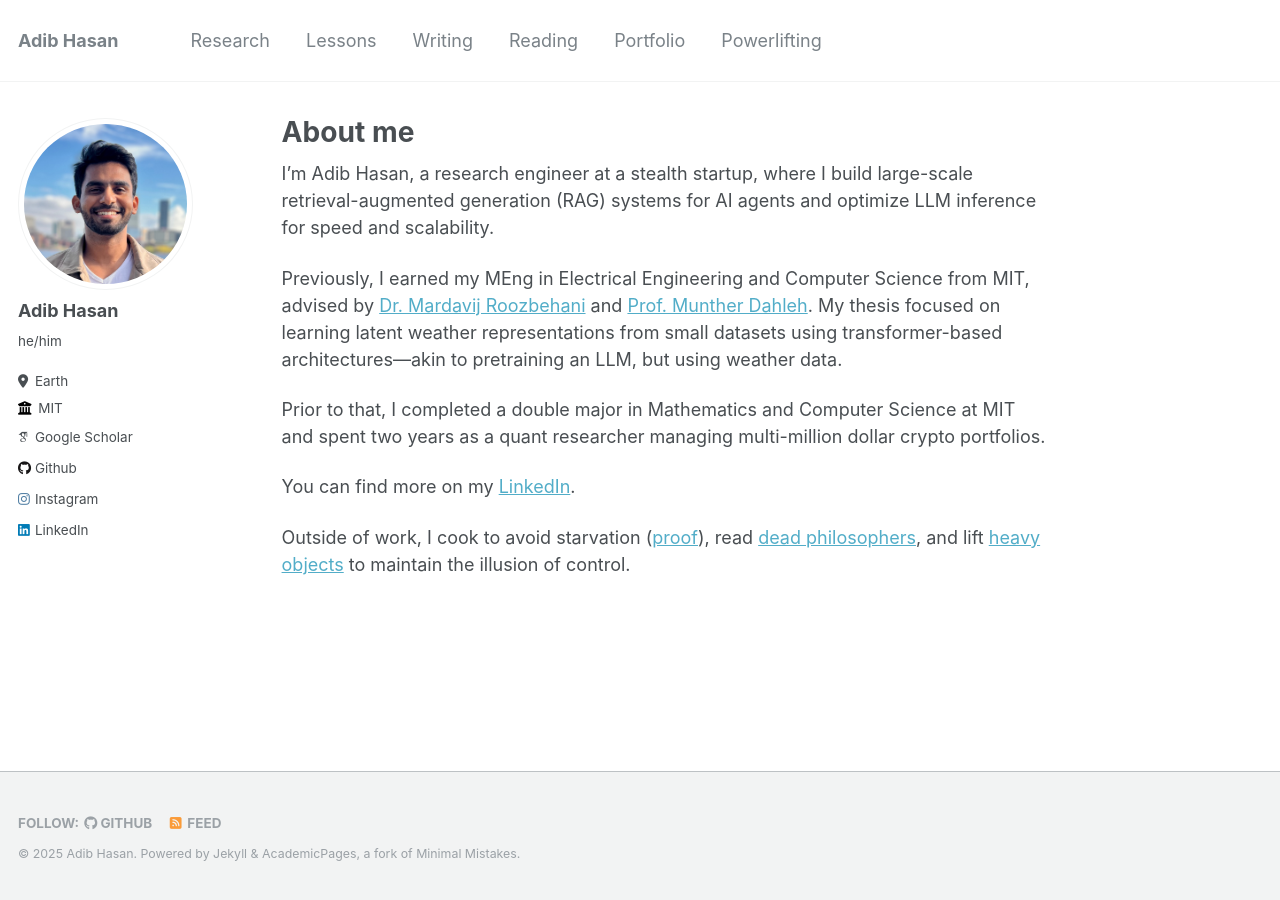
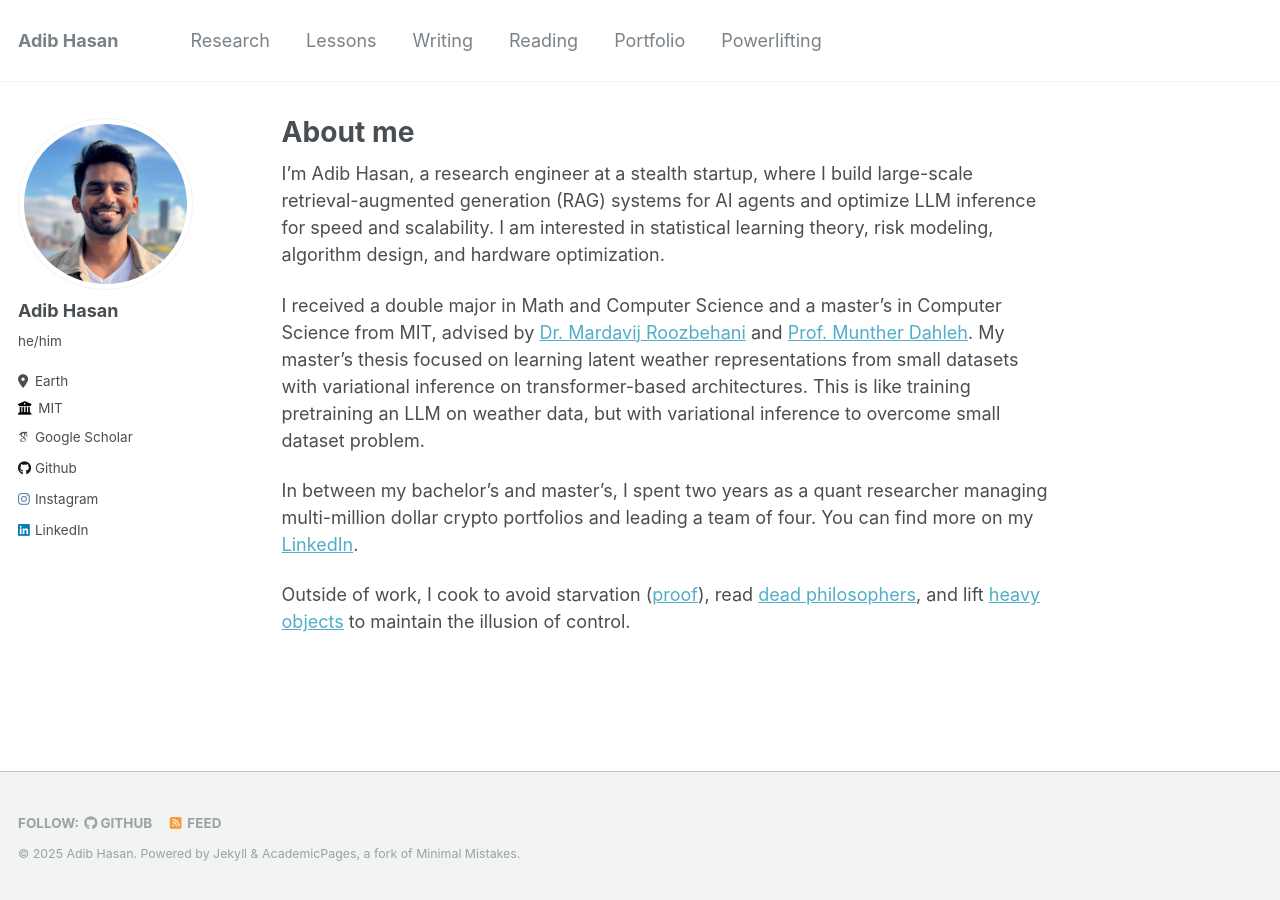
Before and after one commit to Neehan/neehan.github.io, a Jekyll site: the page built from _pages/about.md, in a window 1280 px wide. Built offline with Jekyll 4.4.1, drawn with Linux system fonts in a browser that asks for light colours; some web fonts are replaced.

Commit message:
Update about.md

```diff
--- a/_pages/about.md
+++ b/_pages/about.md
@@ -7,12 +7,10 @@ redirect_from:
   - /about.html
 ---
 
-I'm Adib Hasan, a research engineer at a stealth startup, where I build large-scale retrieval-augmented generation (RAG) systems for AI agents and optimize LLM inference for speed and scalability.
+I'm Adib Hasan, a research engineer at a stealth startup, where I build large-scale retrieval-augmented generation (RAG) systems for AI agents and optimize LLM inference for speed and scalability. I am interested in statistical learning theory, risk modeling, algorithm design, and hardware optimization.
 
-Previously, I earned my MEng in Electrical Engineering and Computer Science from MIT, advised by [Dr. Mardavij Roozbehani](https://idss.mit.edu/staff/mardavij-roozbehani/) and [Prof. Munther Dahleh](https://idss.mit.edu/staff/munther-dahleh/). My thesis focused on learning latent weather representations from small datasets using transformer-based architectures—akin to pretraining an LLM, but using weather data.
+I received a double major in Math and Computer Science and a master's in Computer Science from MIT, advised by [Dr. Mardavij Roozbehani](https://idss.mit.edu/staff/mardavij-roozbehani/) and [Prof. Munther Dahleh](https://idss.mit.edu/staff/munther-dahleh/). My master's thesis focused on learning latent weather representations from small datasets with variational inference on transformer-based architectures. This is like training pretraining an LLM on weather data, but with variational inference to overcome small dataset problem.
 
-Prior to that, I completed a double major in Mathematics and Computer Science at MIT and spent two years as a quant researcher managing multi-million dollar crypto portfolios.
-
-You can find more on my [LinkedIn](https://linkedin.com/in/adib-hasan).
+In between my bachelor's and master's, I spent two years as a quant researcher managing multi-million dollar crypto portfolios and leading a team of four. You can find more on my [LinkedIn](https://linkedin.com/in/adib-hasan).
 
 Outside of work, I cook to avoid starvation ([proof](https://www.instagram.com/le.spicemaster/)), read [dead philosophers](/reading/), and lift [heavy objects](/powerlifting/) to maintain the illusion of control.
```
